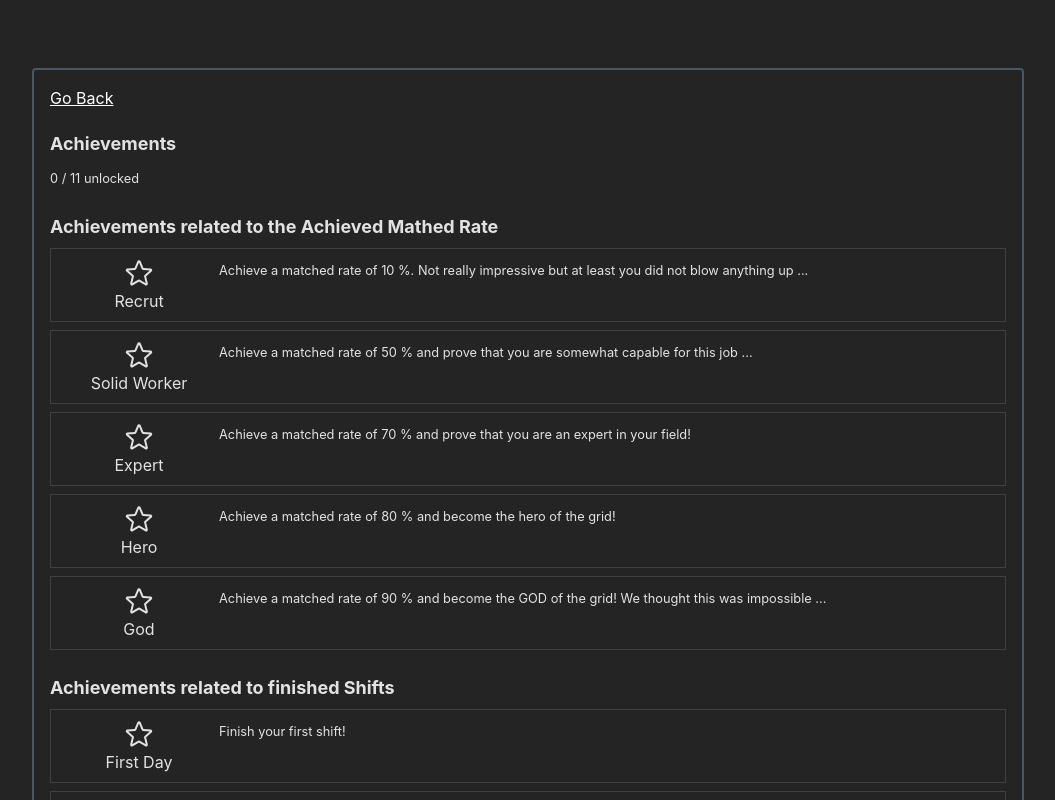
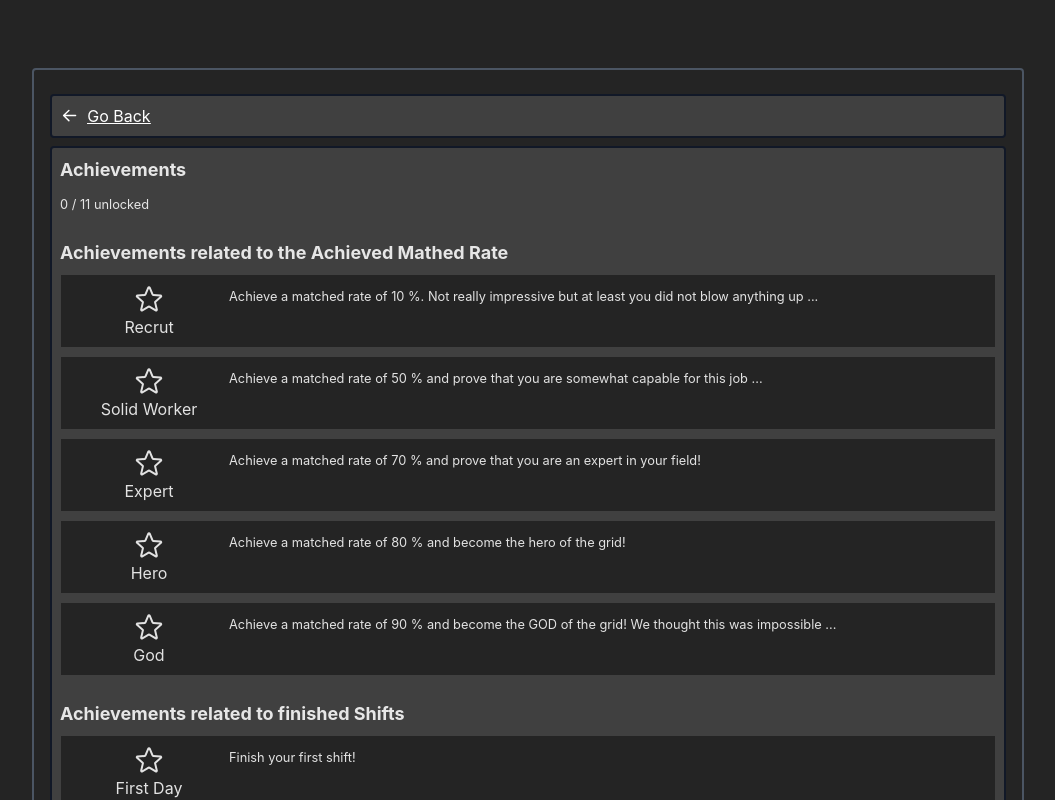
Before and after one commit to kalvinter/react-operator-hub, a React (Vite) app: page /react-reactor-game/achievements in a window 1280 px wide. Shown: the top 800 px of the page, without its empty margins (112-1167 px from the left). Built offline with nearby package versions, Linux system fonts and the light colour scheme.

Commit message:
refactoring

```diff
--- a/src/components/Game.jsx
+++ b/src/components/Game.jsx
@@ -398,7 +398,9 @@ class Game extends React.Component {
               />
 
               <div className="w-full h-full mt-1">
-                    <TopBar/>
+                    <TopBar
+                      stopGame={() => {this.stopGame({gameEndType: GameEndTypes.aborted})}}
+                    />
 
                     <ShiftProgressBar />
 
--- a/src/components/gameui/TopBar.jsx
+++ b/src/components/gameui/TopBar.jsx
@@ -4,7 +4,7 @@ import { GameDataContext } from '../Game.jsx';
 
 import Card from '../common/Card.jsx';
 
-import { PauseIcon, PlayIcon } from '@heroicons/react/20/solid';
+import { PauseIcon, PlayIcon, XMarkIcon } from '@heroicons/react/20/solid';
 import { ButtonSmall, buttonTypes } from '../common/Button.jsx';
 
 function ButtonLabel (props) {
@@ -13,13 +13,13 @@ function ButtonLabel (props) {
     return (
         <span className='flex items-center'>
             {props.gameData.gameIsPaused ? <PlayIcon className='small-icon'></PlayIcon> : <PauseIcon className='small-icon'></PauseIcon>}
-            {props.gameData.gameIsPaused ? <span>&nbsp;Start Game</span> : <span>&nbsp;Pause Game</span>}
+            {props.gameData.gameIsPaused ? <span>&nbsp;Unpause</span> : <span>&nbsp;Pause</span>}
         </span>
     )
 }
 
 
-export default function TopBar() {
+export default function TopBar(props) {
     const gameData = useContext(GameDataContext)
 
     let shiftTimeLeftInSeconds = Math.round(gameData.shiftTimeLeft / 1000)
@@ -28,7 +28,7 @@ export default function TopBar() {
     if (gameData.gameIsLost){
         pauseButton = (
             <div className=" border-gray-900 rounded bg-red-500  px-2 py-1">
-                You have lost.
+                You have lost
             </div>
         )
     } else {
@@ -44,9 +44,19 @@ export default function TopBar() {
     }
 
     return (
-        <Card className="w-full flex justify-between items-center mt-0">
+        <Card className="w-full flex justify-between items-center mt-0 flex-col md:flex-row gap-2">
             <div>Time until shift ends: {shiftTimeLeftInSeconds} seconds</div>
-            {pauseButton}
+            <div className='flex gap-1'>
+                {pauseButton}
+                <ButtonSmall
+                    onClick={() => props.stopGame()}
+                    buttonType={buttonTypes.neutralButton}
+                >
+                    <span className='flex items-center'>
+                        <XMarkIcon className='small-icon' /> Quit
+                    </span>
+                </ButtonSmall>
+            </div>
         </Card>
     )
 }
--- a/src/main.jsx
+++ b/src/main.jsx
@@ -5,7 +5,9 @@ import './index.css'
 
 import {
   createBrowserRouter,
-  RouterProvider,
+  BrowserRouter,
+  Routes,
+  Route
 } from "react-router-dom";
 
 import ErrorPage from './pages/error-page';
@@ -16,6 +18,7 @@ import { AchievementsManager } from './game/Achievements';
 import { GameHistoryStorage } from './game/Storage';
 
 import ScrollToTop from './components/ScrollToTop';
+import MainLayout from './pages/MainLayout';
 
 const gameHistoryStorage = new GameHistoryStorage()
 const achievementsManager = new AchievementsManager()
@@ -44,6 +47,26 @@ const router = createBrowserRouter([
 
 ReactDOM.createRoot(document.getElementById('root')).render(
   <React.StrictMode>
-      <RouterProvider router={router} />
+    <BrowserRouter>
+      <Routes>
+
+        <Route path="/react-reactor-game/" element={<MainLayout />} errorElement={<ErrorPage />}>
+          {/* Your individual routes */}
+          <Route index element={<App
+            achievementsManager={achievementsManager}
+            gameHistoryStorage={gameHistoryStorage}
+          />} />
+          <Route path="achievements" element={<AchievementsPage
+            achievementsManager={achievementsManager}
+          />} />
+          <Route path='*' element={<App
+            achievementsManager={achievementsManager}
+            gameHistoryStorage={gameHistoryStorage}
+          />} />
+          {/* ... other routes ... */}
+        </Route>
+        <Route path="*" element={<NotFoundPage />} />
+      </Routes>
+    </BrowserRouter>
   </React.StrictMode>,
 )
--- a/src/pages/Achievements.jsx
+++ b/src/pages/Achievements.jsx
@@ -2,20 +2,24 @@ import { Link } from "react-router-dom"
 import { AchievementBadgeFull } from "../components/Achievements"
 import { AchievementGroups } from '../game/Achievements'
 
-import ScrollToTop from "../components/ScrollToTop"
+import { ArrowLeftIcon } from "@heroicons/react/20/solid"
+
+import Card from "../components/common/Card"
 
 export default function AchievementsPage(props){
     let unlockedAchievements = props.achievementsManager.getUnlockedAchievements()
 
     return (
-        <div className="App container">
-            <ScrollToTop />
-            <div className='w-full main-card'>
-                <Link to={`/react-reactor-game/`}>
-                    <button
-                    className='underline hover:text-gray-300 mb-5'
-                    >Go Back</button>
-                </Link>
+            <div className='w-full'>
+                <Card className="align-center flex">
+                    <Link to={`/react-reactor-game/`}>
+                        <button
+                        className='underline hover:text-gray-300 flex items-center gap-2'
+                        ><ArrowLeftIcon className="small-icon"></ArrowLeftIcon>Go Back</button>
+                    </Link>
+                </Card>
+
+                <Card>
                 <h4>Achievements</h4>
                 <p className='mb-6'><small className='w-full'>{unlockedAchievements.length} / {props.achievementsManager.availableAchievements.length} unlocked</small></p>
 
@@ -42,7 +46,7 @@ export default function AchievementsPage(props){
                 </div>
 
                 <h4>Other Achievements</h4>
-                <div className='mb-6 flex gap-2 flex-col'>
+                <div className='mb-1 flex gap-2 flex-col'>
                 {props.achievementsManager.getAchievementsByGroup({achievementGroup: AchievementGroups.numberOfGameEnds}).map((achievement) => {
                     return <AchievementBadgeFull
                         key={achievement.label}
@@ -52,7 +56,7 @@ export default function AchievementsPage(props){
                 })}
                 </div>
 
-            </div>
+            </Card>
         </div>
     )
   }
--- a/src/pages/App.jsx
+++ b/src/pages/App.jsx
@@ -42,7 +42,7 @@ export class App extends Component {
 
     this.defaultMainButtonConfig = {
         display: true,
-        label: "Start Game",
+        label: "Start your Shift",
         onClick: () => this.startGame()
     }
 
@@ -124,16 +124,10 @@ export class App extends Component {
 
   render() {
     return (
-        <div className="App container">
-            <ScrollToTop />
-            <Navigation
-                mainButtonConfig={this.state.mainButtonConfig}
-             />
-
             <Routes>
                 <Route path='/'
                     element={
-                        <div className="main-card">
+                        <div>
                             <ResetHistoryModal
                                 showModal={this.state.showDeleteHistoryModal}
                                 cancelButtonOnClick={() => this.toggleResetHistoryModal()}
@@ -173,18 +167,15 @@ export class App extends Component {
                 />
                 <Route path='/game/'
                     element={
-                        <div className="main-card">
                             <Game
                                 setMainButton={(display, label, onClick) => {this.setMainButton(display, label, onClick)}}
                                 addGameToGameHistory={(gameResult) => this.addGameToGameHistory(gameResult)}
                                 gameIsRunning={true}
                             />
-                        </div>
                     }
                 />
                 <Route path="*" element={<NotFoundPage />} />
             </Routes>
-        </div>
     )
   }
 }
--- /dev/null
+++ b/src/pages/MainLayout.jsx
@@ -0,0 +1,18 @@
+import React from 'react'
+import { Outlet } from 'react-router-dom'
+
+import ScrollToTop from '../components/ScrollToTop'
+
+function MainLayout() {
+  return (
+    <div className="App container">
+        <div className="main-card">
+            <ScrollToTop />
+
+            <Outlet />
+        </div>
+    </div>
+  )
+}
+
+export default MainLayout
```
